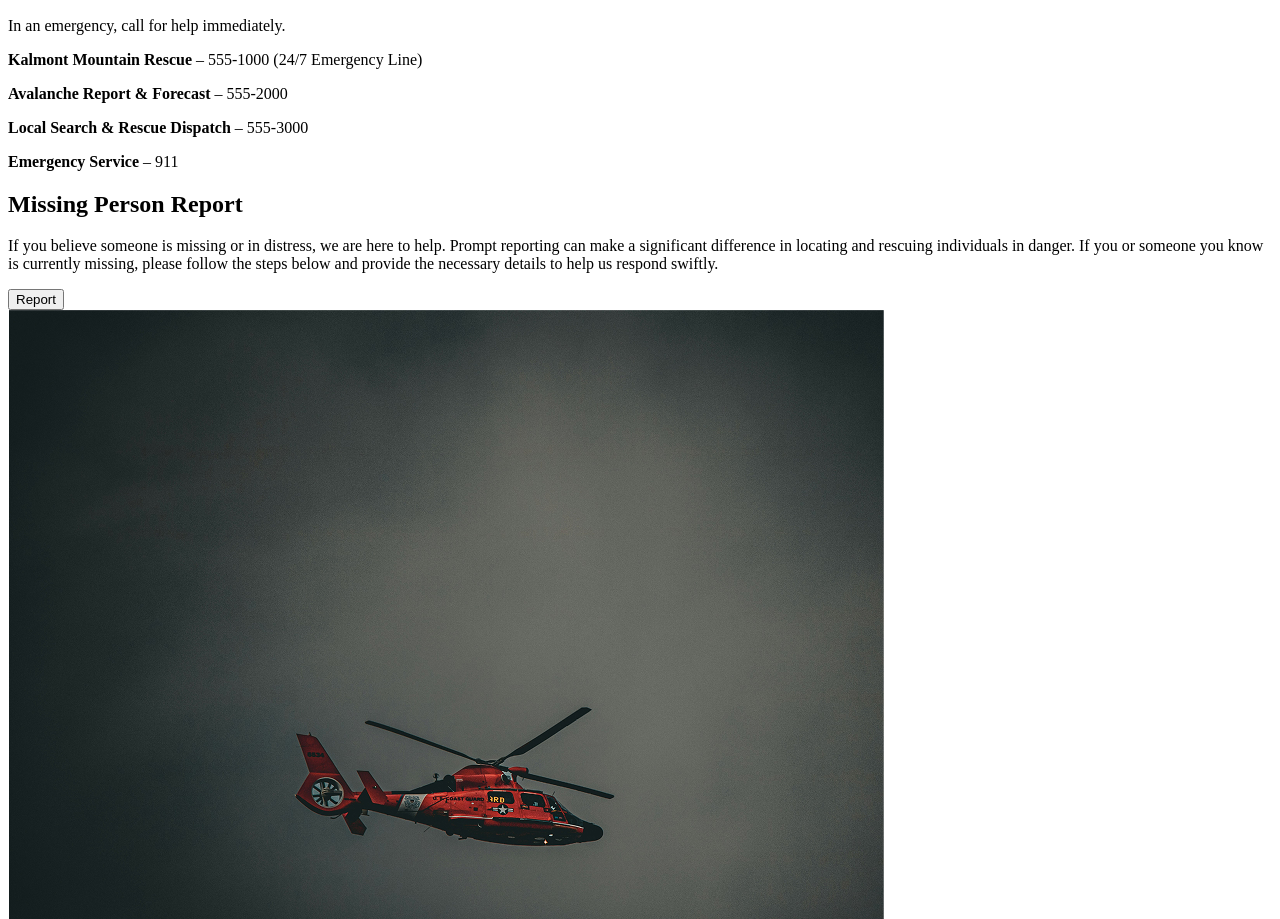
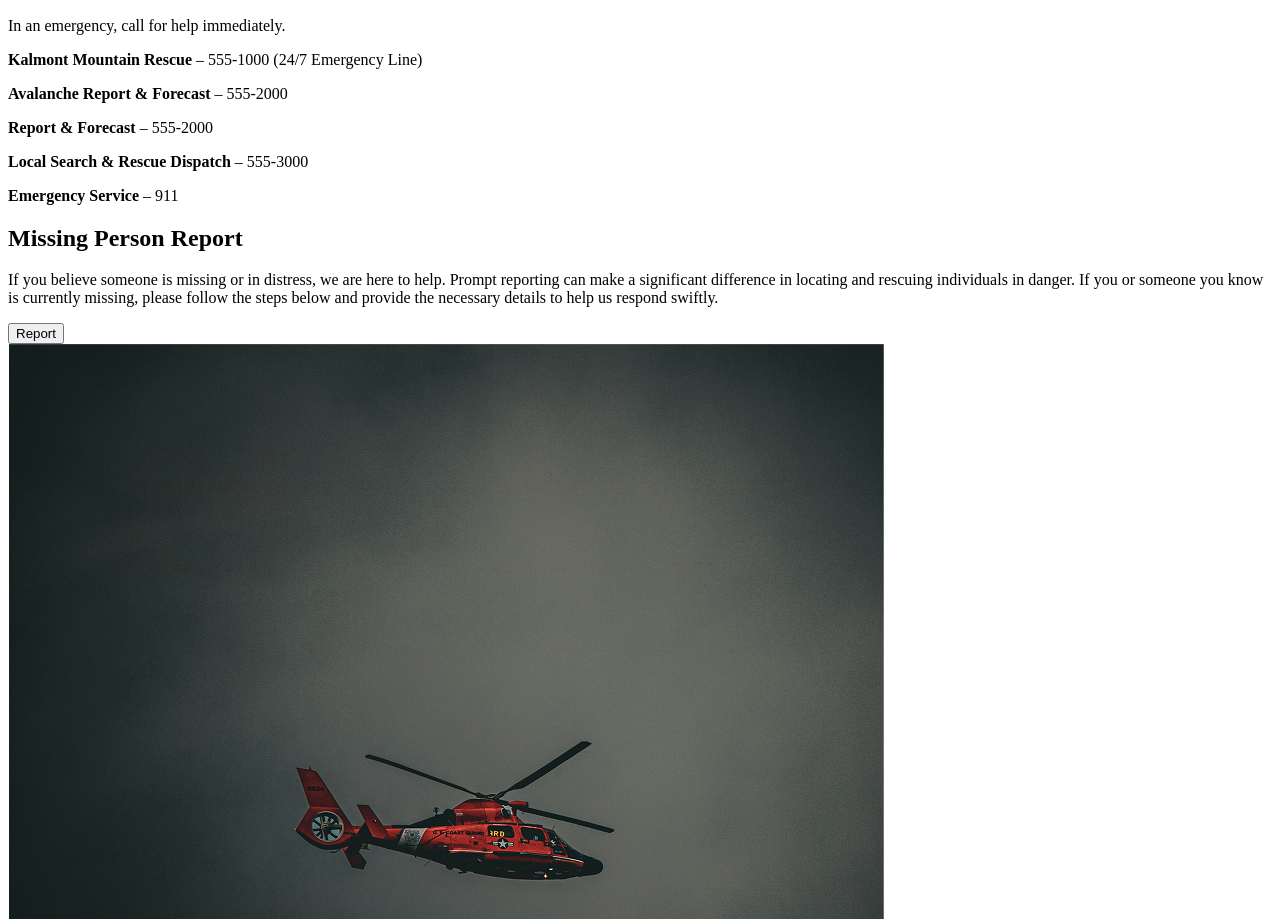
Before and after one commit to jamyijie/frostguard-kalmont, a plain HTML site: page emergency.html in a window 1280 px wide. Shown: the part 1314-2233 px from the top of the page. Drawn offline with Linux system fonts and the light colour scheme.

Commit message:
add one more number

```diff
--- a/emergency.html
+++ b/emergency.html
@@ -23,6 +23,7 @@
             <div>
                 <p><strong>Kalmont Mountain Rescue</strong> – 555-1000 (24/7 Emergency Line)</p>
                 <p><strong>Avalanche Report & Forecast</strong> – 555-2000</p>
+                <p><strong> Report & Forecast</strong> – 555-2000</p>
             </div>
             <div>
                 <p><strong>Local Search & Rescue Dispatch</strong> – 555-3000</p>
```
